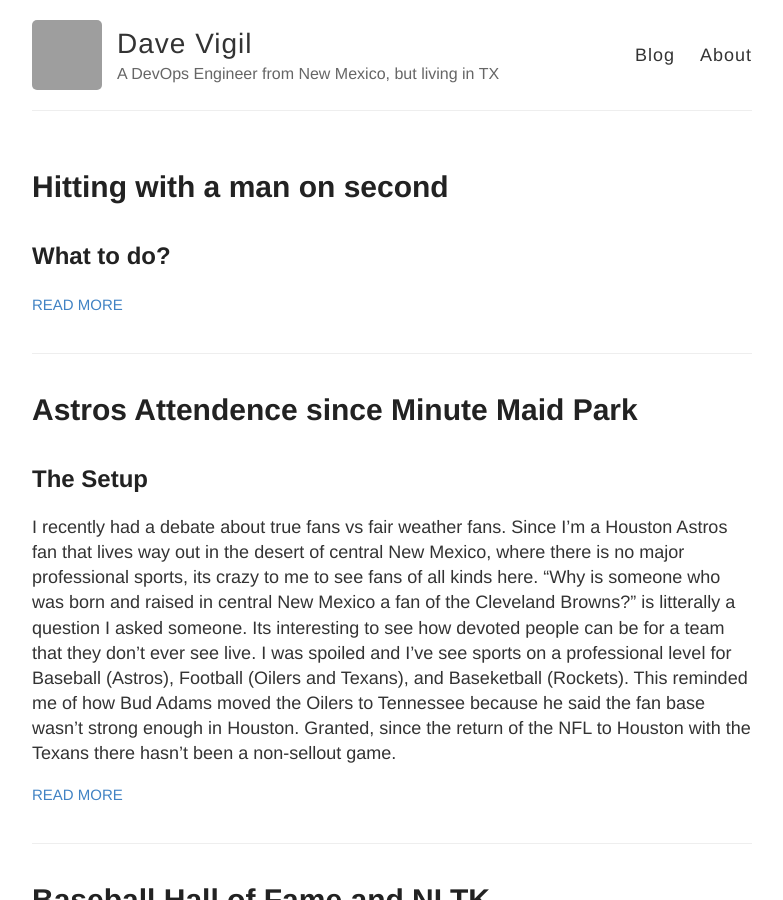
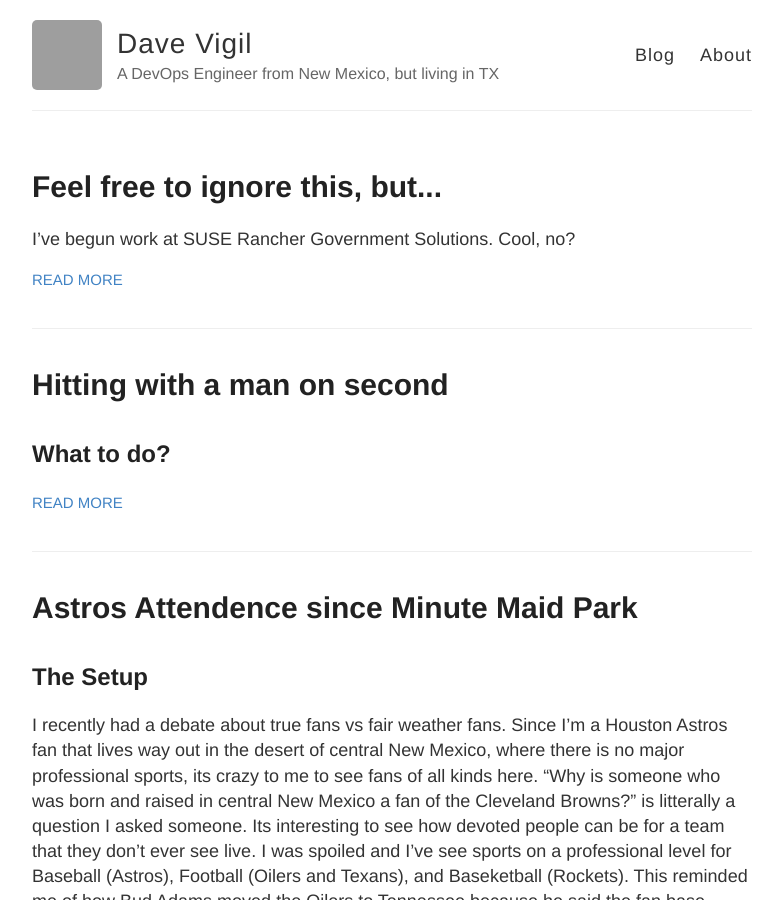
Before and after one commit to dgvigil/dgvigil.github.io, a Jekyll site: the page built from index.html, in a window 1280 px wide and 900 px high. Shown: the whole window, without its empty margins (248-1031 px from the left). Built offline with Jekyll 4.4.1, drawn with Linux system fonts in a browser that asks for light colours; grey boxes are pictures that could not be loaded.

Commit message:
post: Added simple post

```diff
--- /dev/null
+++ b/_posts/2021-07-10-Back.md
@@ -0,0 +1,8 @@
+---
+layout: post
+title: Feel free to ignore this, but...
+---
+
+I've begun work at SUSE Rancher Government Solutions.  Cool, no?
+
+<src img="images/SUSE_line.png" alt="SUSE line">
```
Also changed, not shown: _posts/2017-12-21-HOF-NLTK.md (line endings or trailing spaces), _posts/2018-12-07-Man-On-Second.md (line endings or trailing spaces).
